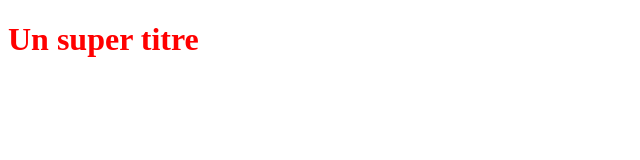
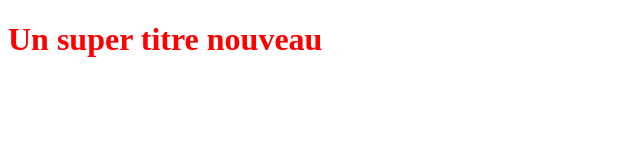
Before and after one commit to Mr-Robot7502/OpenclassroomsProject, a plain HTML site: page index.html in a window 1280 px wide. Shown: the whole page, without its empty margins (0-640 px from the left). Drawn offline with Linux system fonts and the light colour scheme.

Commit message:
modification du titre H1

```diff
--- a/index.html
+++ b/index.html
@@ -5,6 +5,6 @@
    <link rel="stylesheet" type="text/css" href="styles.css">
 </head>
 <body>
-   <h1>Un super titre</h1>
+   <h1>Un super titre nouveau</h1>
 </body>
 </html>
```
